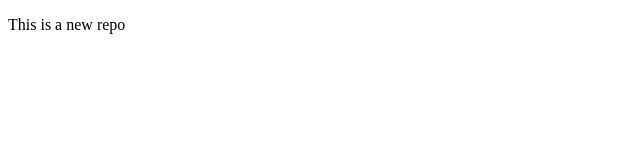
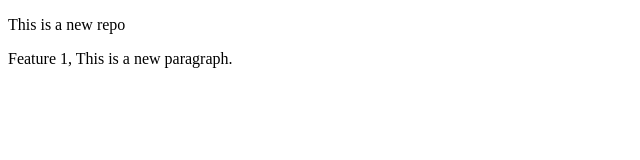
Before and after one commit to CoolGamerHerobrine/localrepo, a plain HTML site: page index.html in a window 1280 px wide. Shown: the whole page, without its empty margins (0-640 px from the left). Drawn offline with Linux system fonts and the light colour scheme.

Commit message:
Add new Feature

```diff
--- a/index.html
+++ b/index.html
@@ -9,5 +9,9 @@
     <p>
         This is a new repo
     </p>
+
+    <p>
+        Feature 1, This is a new paragraph.
+    </p>
 </body>
 </html>
```
